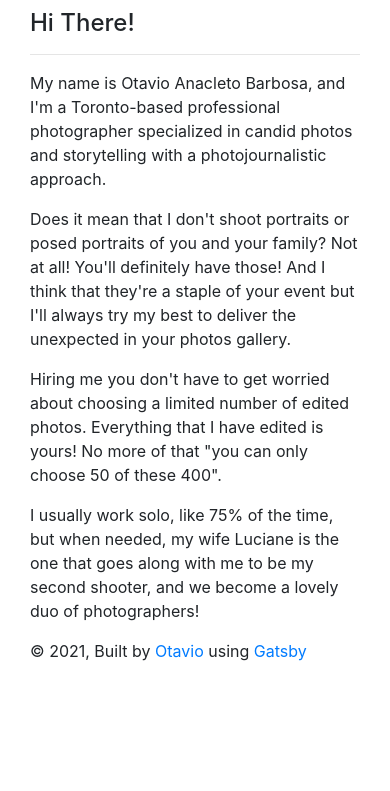
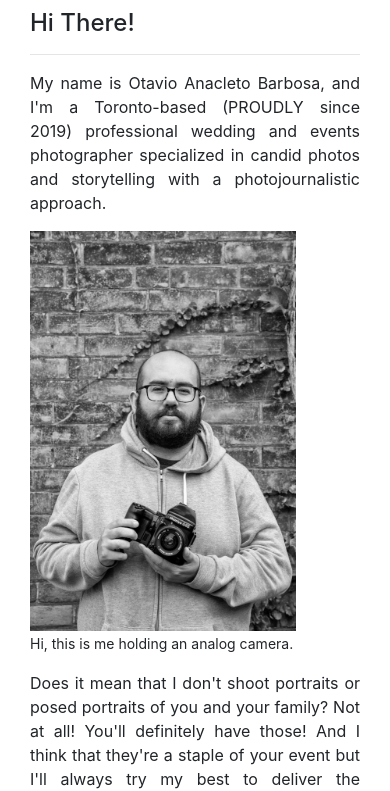
Before and after one commit to otaviobarbosa617/otavio_test, a Gatsby site: page /about in a window 390 px wide. Shown: the part 55-846 px from the top of the page. Built offline with nearby package versions, Linux system fonts and the light colour scheme; Gatsby itself is replaced by a stand-in of ours.

Commit message:
About changes

```diff
--- a/src/components/firstgallery.js
+++ b/src/components/firstgallery.js
@@ -39,10 +39,5 @@ const FirstGallery = () => {
     )
 }
 
-// {data.fotos.edges.map(foto => (
-//     <div key={ foto.node.id }>
-//       <p><GatsbyImage image={foto.node.childImageSharp.full} alt={foto.node.name}/></p>
-//     </div>
-//   ))}
 
 export default FirstGallery
--- a/src/components/layout.css
+++ b/src/components/layout.css
@@ -18,6 +18,7 @@ body {
   -ms-font-feature-settings: "kern", "liga", "clig", "calt";
   -webkit-font-feature-settings: "kern", "liga", "clig", "calt";
   font-feature-settings: "kern", "liga", "clig", "calt";
+  text-align: justify;
 }
 article,
 aside,
@@ -598,6 +599,7 @@ pre tt:after {
 @media only screen and (max-width: 480px) {
   html {
     font-size: 100%;
+    text-align: justify;
   }
 }
 /* TODO MEDIA FOR MENU */
--- a/src/pages/about.js
+++ b/src/pages/about.js
@@ -2,17 +2,22 @@ import React from 'react'
 import Layout from "../components/layout"
 import SEO from "../components/seo"
 import { Container } from 'react-bootstrap'
+import { StaticImage } from 'gatsby-plugin-image'
 
 const About = () => (
     <Layout>
         <SEO title='About' />
-        <Container>
+        <Container fluid="md">
             <h4>Hi There!</h4>
             <hr></hr>
-            <p>My name is Otavio Anacleto Barbosa, and I'm a Toronto-based professional photographer specialized in candid photos and storytelling with a photojournalistic approach.</p>
-            <p>Does it mean that I don't shoot portraits or posed portraits of you and your family? Not at all! You'll definitely have those! And I think that they're a staple of your event but I'll always try my best to deliver the unexpected in your photos gallery. </p>
-            <p>Hiring me you don't have to get worried about choosing a limited number of edited photos. Everything that I have edited is yours! No more of that "you can only choose 50 of these 400". </p>
-            <p>I usually work solo, like 75% of the time, but when needed, my wife Luciane is the one that goes along with me to be my second shooter, and we become a lovely duo of photographers!</p>
+            <p class="text-justify">My name is Otavio Anacleto Barbosa, and I'm a Toronto-based (PROUDLY since 2019) professional wedding and events photographer specialized in candid photos and storytelling with a photojournalistic approach.</p>
+            <StaticImage src="../images/about/OtavioBarbosaPhotographer.jpeg" alt="Otavio Barbosa Photographer" height={400}></StaticImage>
+            <p><small>Hi, this is me holding an analog camera.</small></p>
+            <p class="text-justify">Does it mean that I don't shoot portraits or posed portraits of you and your family? Not at all! You'll definitely have those! And I think that they're a staple of your event but I'll always try my best to deliver the unexpected in your photos gallery. </p>
+            <p class="text-justify">Hiring me you don't have to get worried about choosing a limited number of edited photos. Everything that I have edited is yours! No more of that "you can only choose 50 of these 400". </p>
+            <p class="text-justify">I usually work solo, like 75% of the time, but when needed, my wife Luciane is the one that goes along with me to be my second shooter, and we become a lovely duo of photographers!</p>
+            <StaticImage src="../images/about/Otavio&Luciane.jpeg" alt="Otavio Barbosa Photographer" height={400}></StaticImage>
+            <p><small>Our dinamic duo getting ready to photograph another beautiful couple on their happy day.</small></p>
         </Container>
 
     </Layout>
```
Also changed, not shown: src/pages/contact.js (+11 -4 lines), src/images/GigSalad-ClientReviews-Otavio.png (added), src/images/WeddingWire-ClientReviews-Otavio.png (added), src/images/about/Otavio&Luciane.jpeg (added), src/images/about/OtavioBarbosaPhotographer.jpeg (added).
